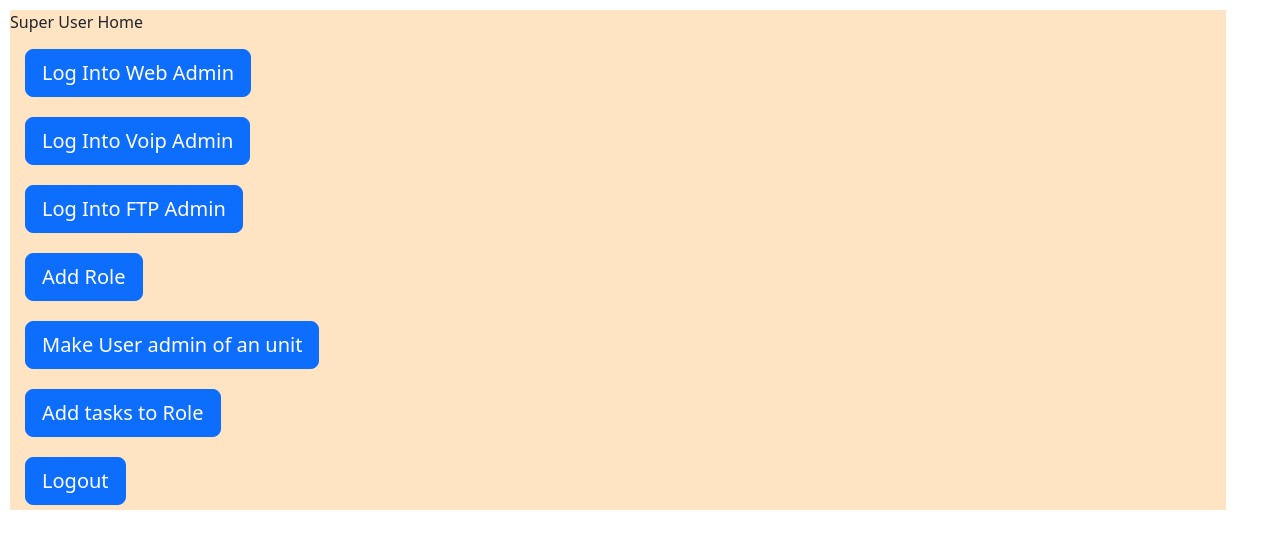
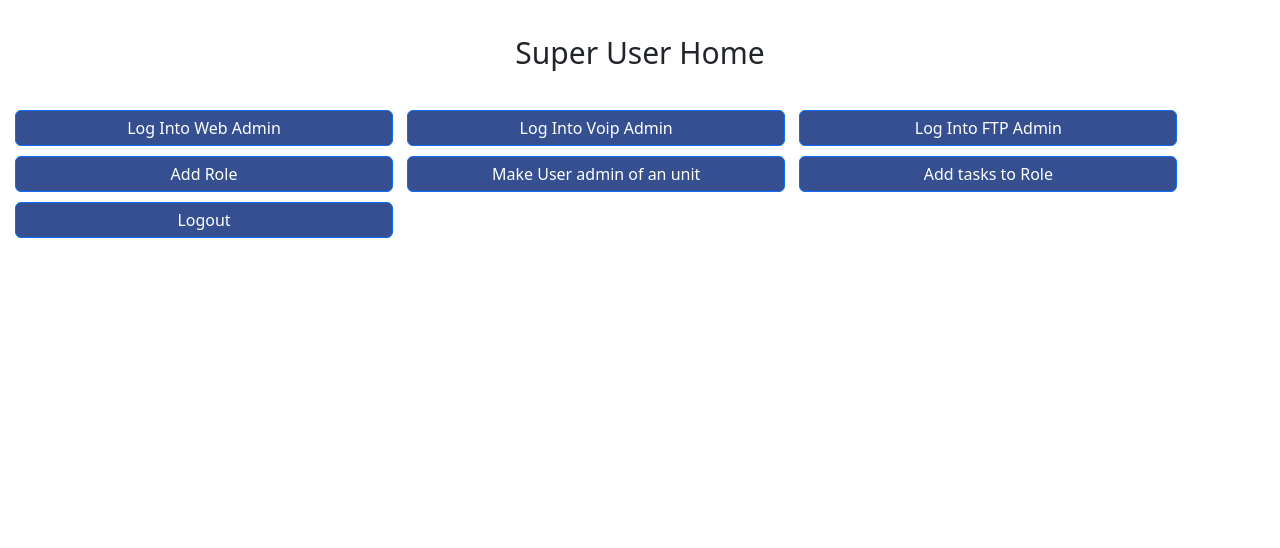
Before and after one commit to sanguvk123/infosec, a React (Create React App) app: page /superhome in a window 1280 px wide. Shown: the top 548 px of the page. Built offline with nearby package versions, Linux system fonts and the light colour scheme.

Commit message:
Better superhome UI

```diff
--- a/src/pages/Superuserhome/Superuserhome.css
+++ b/src/pages/Superuserhome/Superuserhome.css
@@ -1,24 +1,17 @@
 .superhomebuttons{
   margin: 10px;
-  width: 95%;
-  background-color: bisque;
+  background-color: rgb(255, 255, 255);
   align-items: center;
-}
-.button-1{
-  padding: 5px;
-  margin: 10px;
-  width: 95%;
-  background-color: bisque;
+
 }
 
 .block {
-  width: 100%;
-  border: none;
-  background-color: #04AA6D;
+  width: 30%;
+  margin: 5px;
+  padding: 5px;
+  background-color: #354f90;
   color: white;
-  padding: 14px 28px;
   font-size: 16px;
-  cursor: pointer;
   align-items: center;
   text-align: center;
 }
--- a/src/pages/Superuserhome/Superuserhome.js
+++ b/src/pages/Superuserhome/Superuserhome.js
@@ -38,42 +38,30 @@ function Superuserhome() {
   return (
     <>
         <div className="superhomebuttons">
+            <div className="heading">
                 Super User Home
-            <div className="button-1">
-                <Button onClick={navigateToWadmin} class="block" variant="primary" size="lg">
+            </div>
+            <Button onClick={navigateToWadmin} className="block">
                 Log Into Web Admin
             </Button>{' '}
-            </div>
-            <div className="button-1">
-                <Button onClick={navigateToVadmin} class="block" variant="primary" size="lg">
+            <Button onClick={navigateToVadmin} className="block">
                 Log Into Voip Admin
             </Button>{' '}
-            </div>
-            <div className="button-1">
-                <Button onClick={navigateToFadmin} class="block" variant="primary" size="lg">
+            <Button onClick={navigateToFadmin} className="block">
                 Log Into FTP Admin
             </Button>{' '}
-            </div>
-            <div  className="button-1">
-                <Button onClick={navigateToAddRole} class="block" size="lg">
+            <Button onClick={navigateToAddRole} className="block">
                 Add Role
             </Button>{' '}
-            </div>
-            <div  className="button-1">
-                <Button onClick={navigateToMakeAdmin} class="block" size="lg">
+            <Button onClick={navigateToMakeAdmin} className="block">
                 Make User admin of an unit
             </Button>{' '}
-            </div>
-            <div className="button-1">
-                <Button onClick={navigateToAssignTaskToRole} class="block" size="lg">
+            <Button onClick={navigateToAssignTaskToRole} className="block">
                 Add tasks to Role
             </Button>{' '}
-            </div>
-            <div className="button-1">
-                <Button onClick={navigateToLogOut} class="block" size="lg">
+            <Button onClick={navigateToLogOut} className="block">
                 Logout
             </Button>{' '}
-            </div>
         </div>
 
     </>
```
Lines whose indentation alone changed are shown as unchanged.
